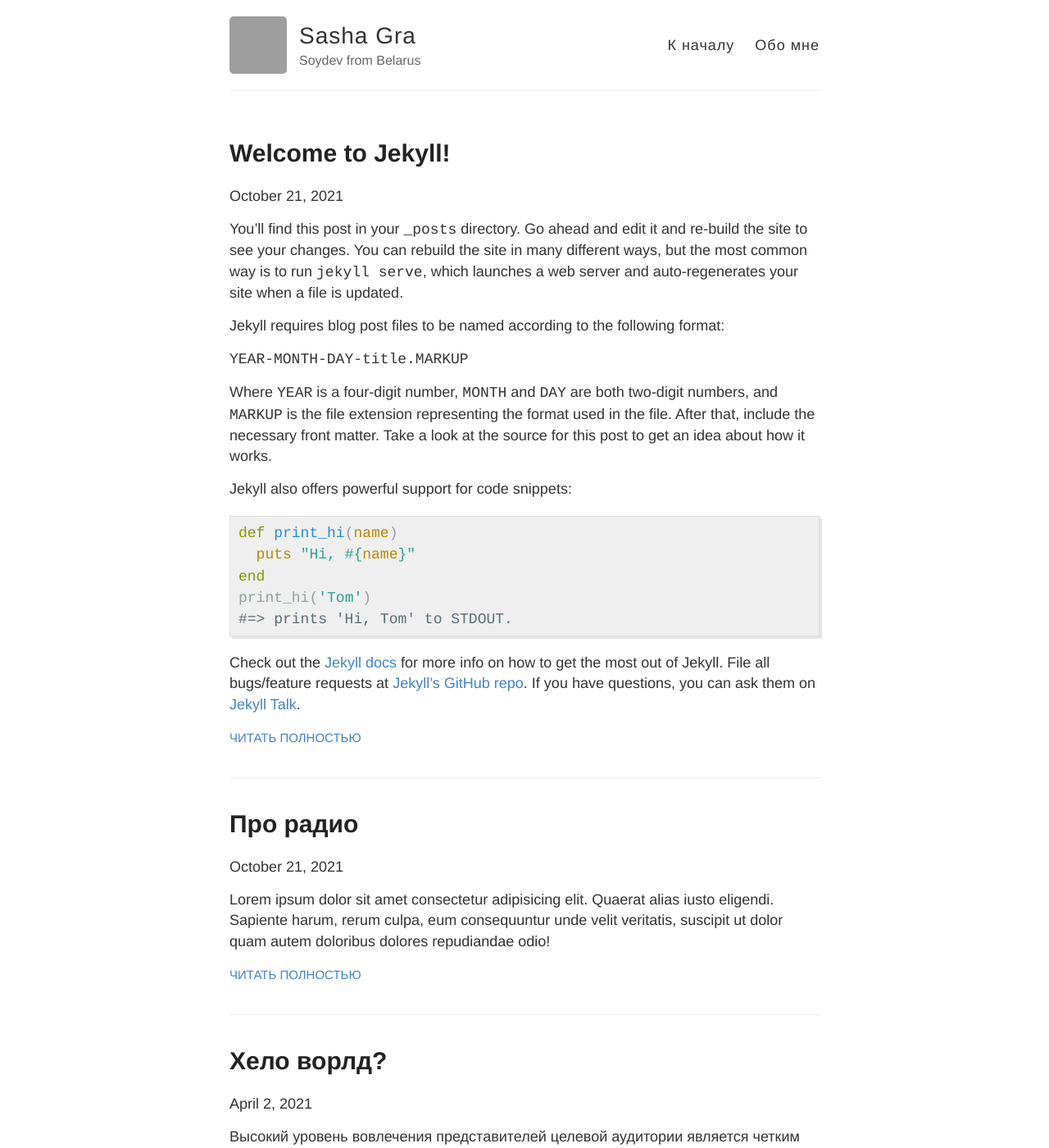
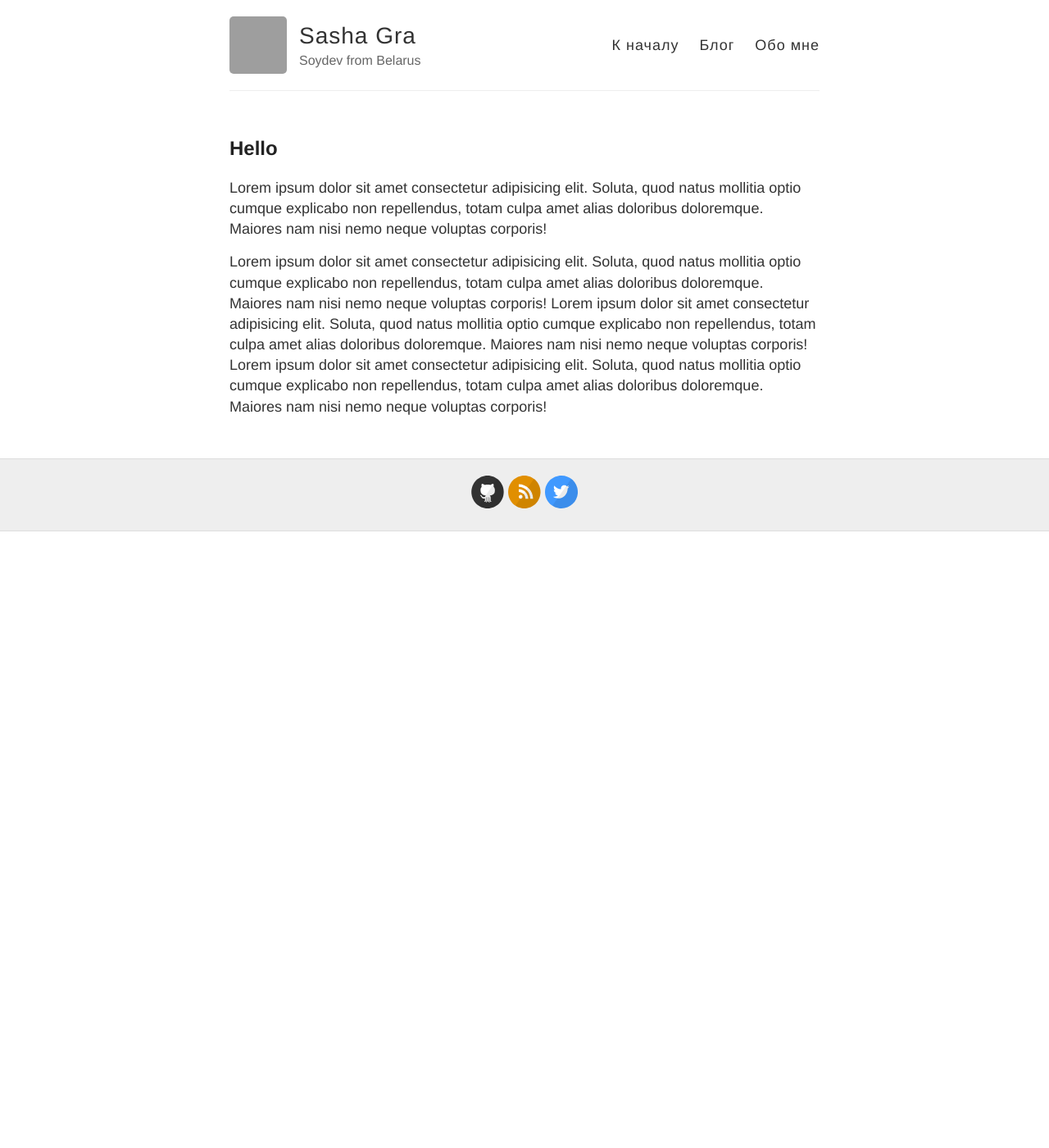
Before and after one commit to sashagra/sashagra.github.io, a Jekyll site: the page built from index.md, in a window 1280 px wide and 1400 px high. Shown: the whole window at 82% size. Built offline with Jekyll 4.4.1, drawn with Linux system fonts in a browser that asks for light colours; some of the changed text lies outside the part shown; grey boxes are pictures that could not be loaded.

Commit message:
feat:  exchange blog and main page, change title template

```diff
--- a/_layouts/default.html
+++ b/_layouts/default.html
@@ -1,7 +1,7 @@
 <!DOCTYPE html>
 <html>
   <head>
-    <title>{% if page.title %}{{ page.title }} – {% endif %}{{ site.name }} – {{ site.description }}</title>
+    <title>{% if page.title %}{{ page.title }} – {% endif %}{{ site.name }} | {{ site.description }}</title>
 
     {% include meta.html %}
 
@@ -27,7 +27,8 @@
           </div>
 
           <nav>
-          <a href="{{ site.baseurl }}/">К началу</a>
+            <a href="{{ site.baseurl }}/">К началу</a>
+            <a href="{{ site.baseurl }}/blog">Блог</a>
             <a href="{{ site.baseurl }}/about">Обо мне</a>
           </nav>
         </header>
--- a/index.html
+++ /dev/null
@@ -1,18 +0,0 @@
----
-layout: default
----
-
-<div class="posts">
-  {% for post in site.posts %}
-    <article class="post">
-
-      <h1><a href="{{ site.baseurl }}{{ post.url }}">{{ post.title }}</a></h1>
-      <p>{{ post.date | date: "%B %e, %Y" }}</p>
-      <div class="entry">
-        {{ post.excerpt }}
-      </div>
-
-      <a href="{{ site.baseurl }}{{ post.url }}" class="read-more">Читать полностью</a>
-    </article>
-  {% endfor %}
-</div>
--- /dev/null
+++ b/index.md
@@ -0,0 +1,11 @@
+---
+layout: page
+---
+
+## Hello
+
+Lorem ipsum dolor sit amet consectetur adipisicing elit. Soluta, quod natus mollitia optio cumque explicabo non repellendus, totam culpa amet alias doloribus doloremque. Maiores nam nisi nemo neque voluptas corporis!
+
+Lorem ipsum dolor sit amet consectetur adipisicing elit. Soluta, quod natus mollitia optio cumque explicabo non repellendus, totam culpa amet alias doloribus doloremque. Maiores nam nisi nemo neque voluptas corporis!
+Lorem ipsum dolor sit amet consectetur adipisicing elit. Soluta, quod natus mollitia optio cumque explicabo non repellendus, totam culpa amet alias doloribus doloremque. Maiores nam nisi nemo neque voluptas corporis!
+Lorem ipsum dolor sit amet consectetur adipisicing elit. Soluta, quod natus mollitia optio cumque explicabo non repellendus, totam culpa amet alias doloribus doloremque. Maiores nam nisi nemo neque voluptas corporis!
```
Also changed, not shown: blog.html (added, +19 -0 lines).
